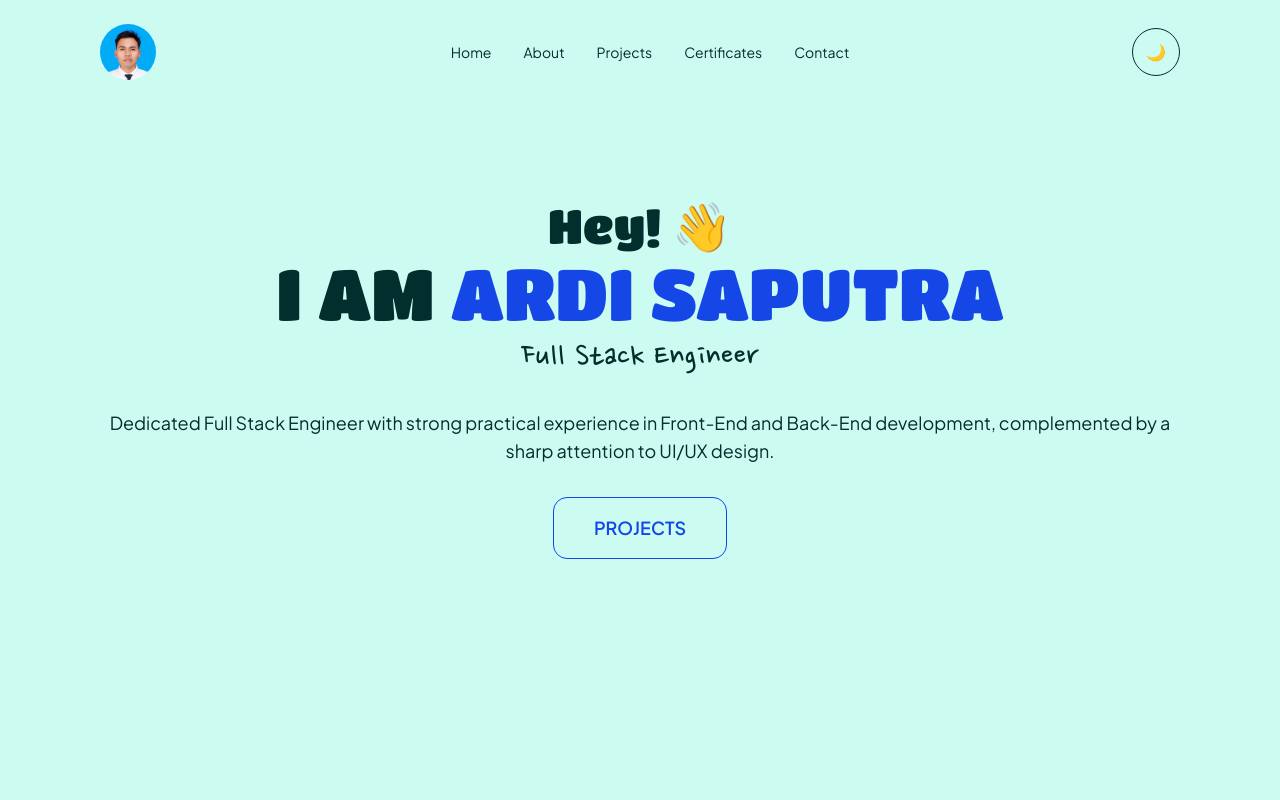
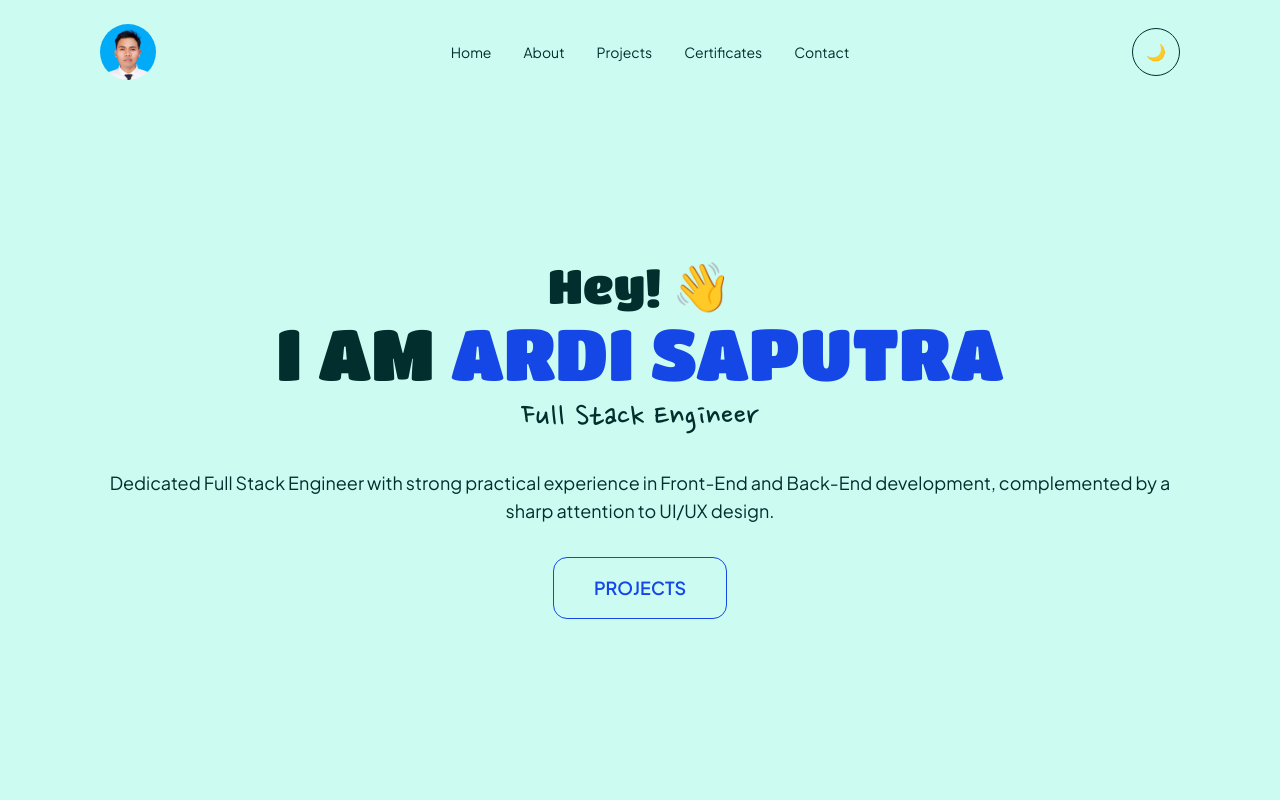
Before and after one commit to ardi0303/portfolio_ardisaputra, a React (Vite) app: page / in a window 1280 px wide. Shown: the top 800 px of the page. Built offline with nearby package versions, Linux system fonts and the light colour scheme.

Commit message:
Enhance Hero component animation with improved initial and final states

```diff
--- a/src/pages/hero.jsx
+++ b/src/pages/hero.jsx
@@ -7,11 +7,11 @@ export default function Hero() {
       id="hero"
     >
       <motion.div
-        className="dark-text space-y-8 text-center"
-        initial={{ opacity: 0 }}
+        className="dark-text mt-20 space-y-8 py-24 text-center"
+        initial={{ opacity: 0, translateY: 20 }}
         animate={{
           opacity: 1,
-          translateY: -20,
+          translateY: 0,
           transition: { duration: 0.5 },
         }}
       >
```
